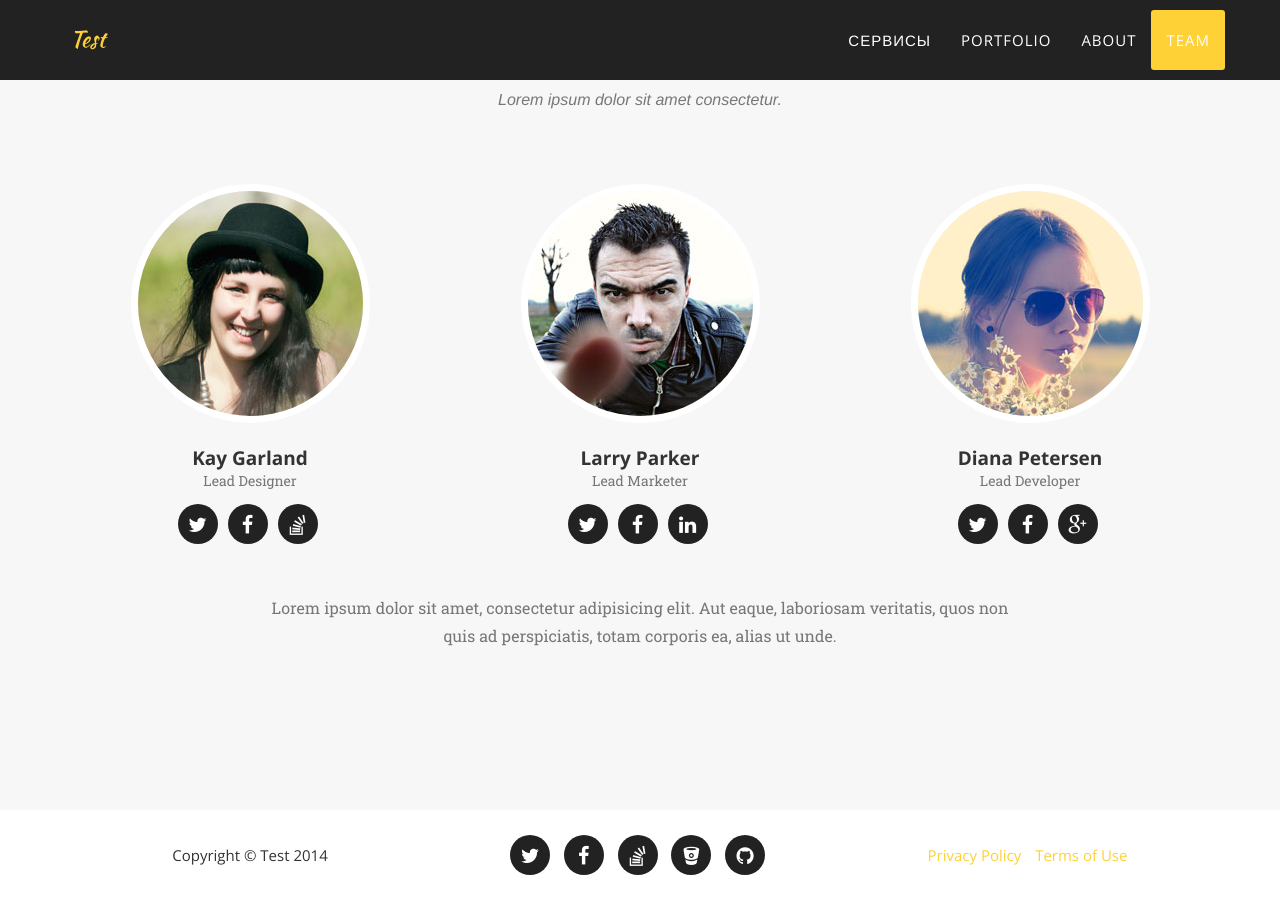
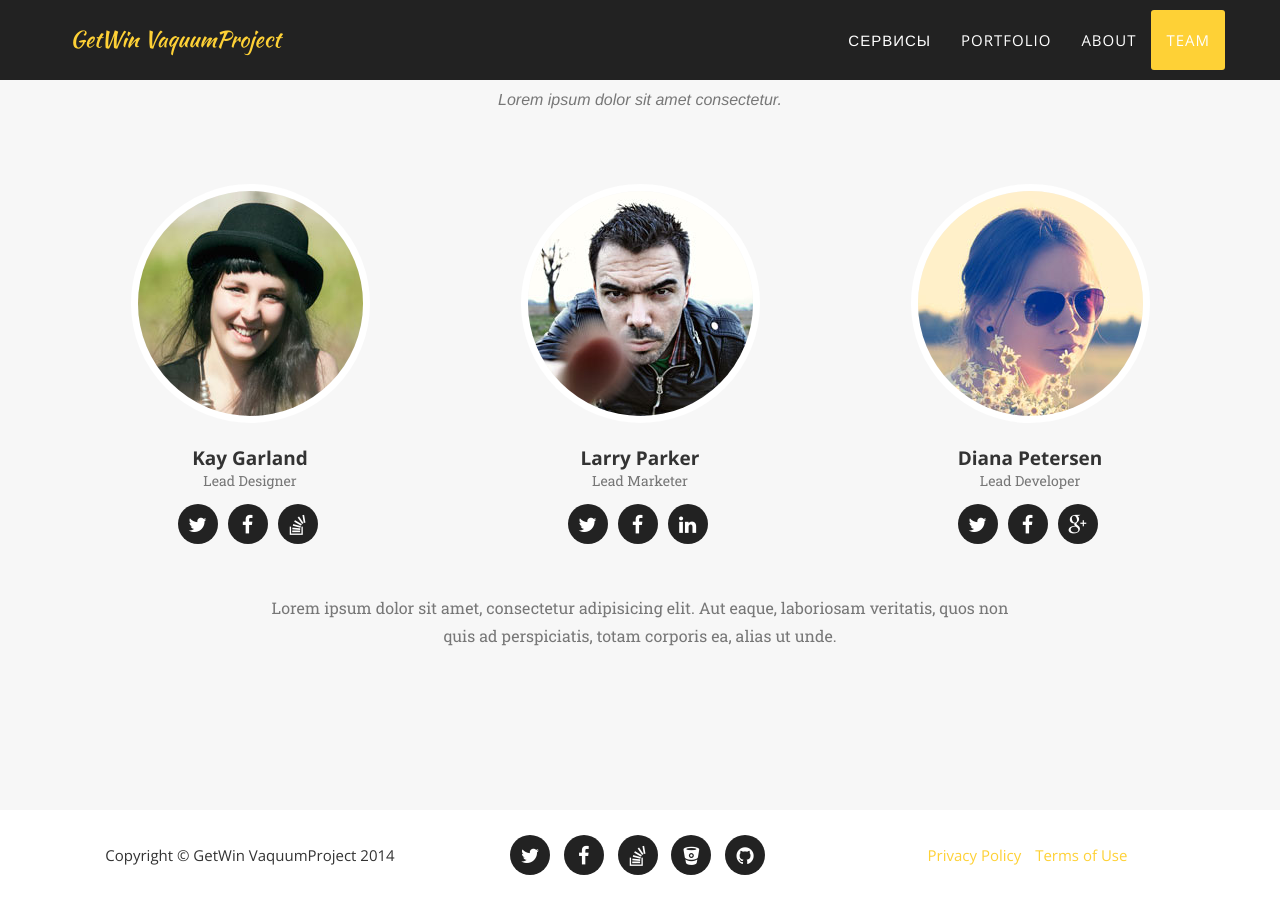
Before and after one commit to IvanovVasiliy/main_site, a Jekyll site: the page built from index.html, in a window 1280 px wide and 900 px high, scrolled down 4290 px. Built offline with Jekyll 4.4.1, drawn with Linux system fonts in a browser that asks for light colours; some web fonts are replaced.

Commit message:
Первый коммит

```diff
--- a/_config.yml
+++ b/_config.yml
@@ -2,7 +2,7 @@ url: https://ivanovvasiliy.github.io
 baseurl: /main_site/
 
 # Site settings
-title: Test
+title: GetWin VaquumProject
 email: your-email@domain.com
 description: "Write an awesome description for your new site here. You can edit this line in _config.yml. It will appear in your document head meta (for Google search results) and in your feed.xml site description."
 
```
